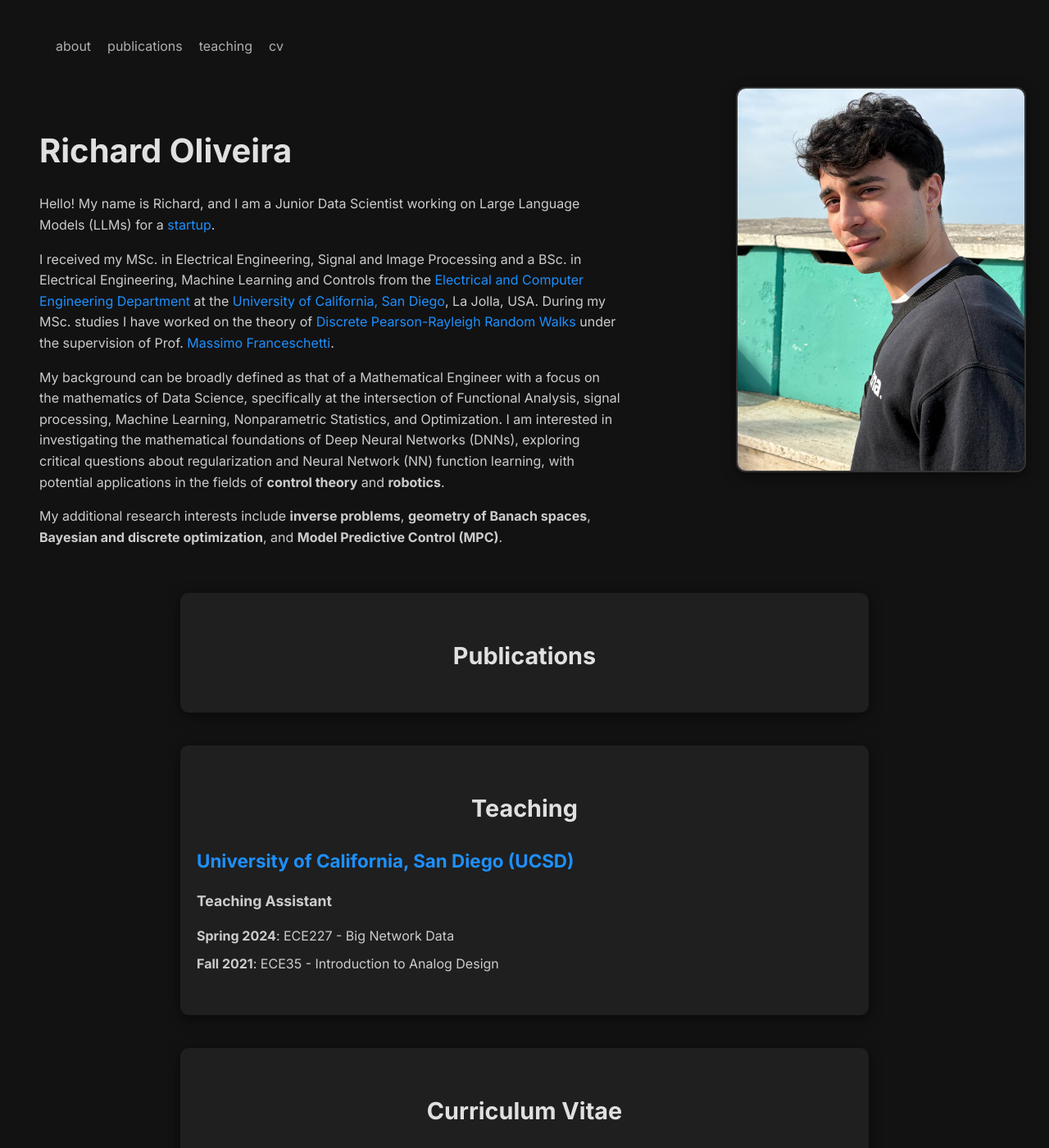
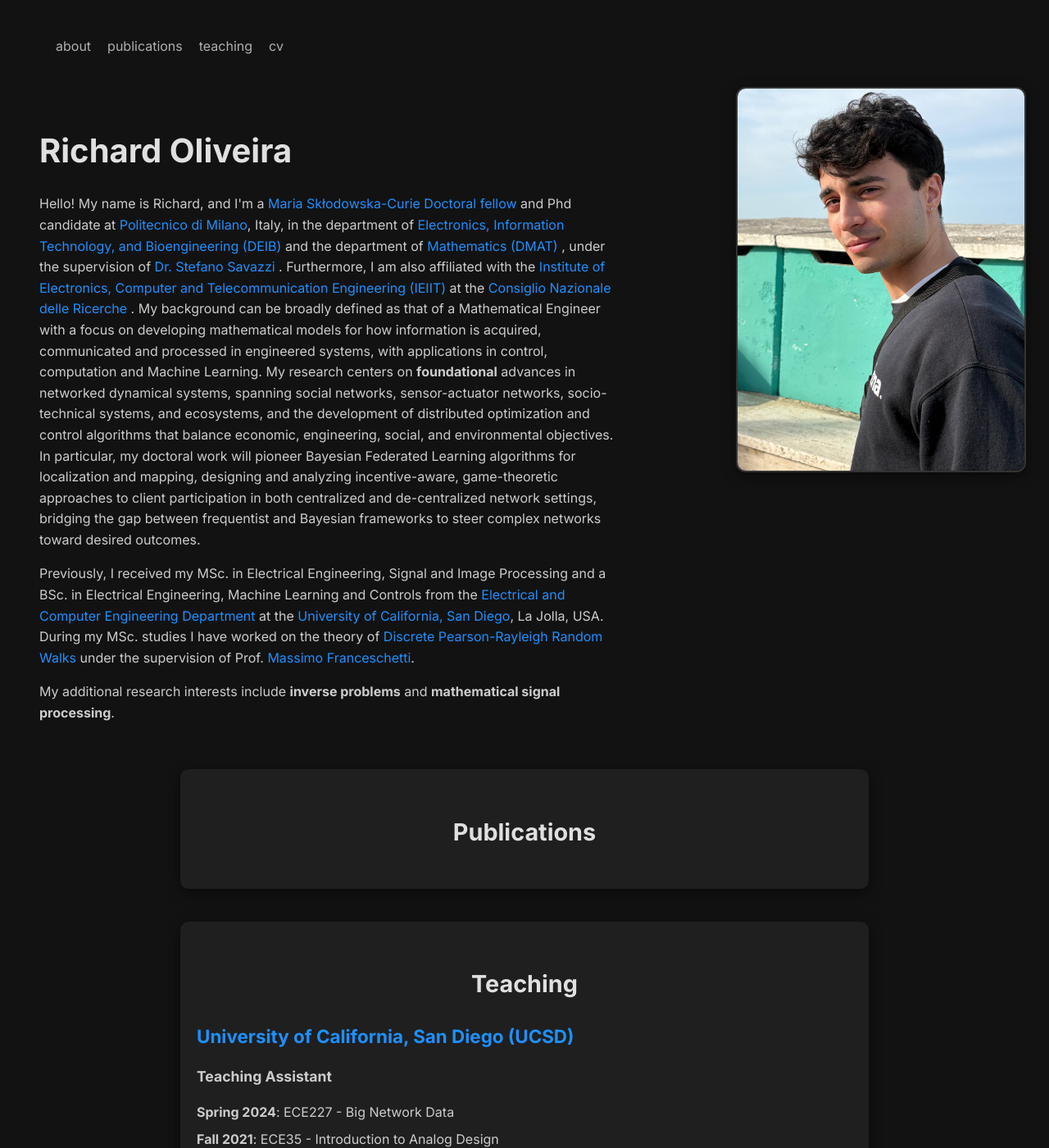
Before and after one commit to raolivei13/website_rich, a Jekyll site: the page index.html, which Jekyll copies as it is, in a window 1280 px wide and 1400 px high. Shown: the whole window at 82% size. Built offline with Jekyll 4.4.1, drawn with Linux system fonts in a browser that asks for light colours.

Commit message:
Update index.html

```diff
--- a/index.html
+++ b/index.html
@@ -34,24 +34,29 @@
       <div class="text-content">
         <h1 class="main-title">Richard Oliveira</h1>
         <p class="intro-paragraph">
-          Hello! My name is Richard, and I am a Junior Data Scientist working on Large Language Models (LLMs) for a <a href='https://onikron.com/'>startup</a>.
+          Hello! My name is Richard, and I'm a <a href="https://marie-sklodowska-curie-actions.ec.europa.eu/actions/doctoral-networks"> Maria Skłodowska-Curie Doctoral fellow </a> and Phd candidate at <a href="https://www.polimi.it/">Politecnico di Milano</a>, Italy, in the department of
+          <a href="https://www.deib.polimi.it/eng/home-page"> Electronics, Information Technology, and Bioengineering (DEIB) </a> and the department of
+          <a href="https://www.mate.polimi.it/"> Mathematics (DMAT) </a>, under the supervision of <a href=https://savazzi.faculty.polimi.it/"> Dr. Stefano Savazzi </a>.
+          Furthermore, I am also affiliated with the <a href="https://www.cnr.it/en/institute/029/institute-of-electronics-computer-and-telecommunication-engineering-ieiit"> Institute of Electronics, Computer and Telecommunication Engineering (IEIIT) </a>
+          at the <a href="https://www.cnr.it/en"> Consiglio Nazionale delle Ricerche </a>.
+          My background can be broadly defined as that of a Mathematical Engineer with a focus on developing mathematical
+          models for how information is acquired, communicated and processed in engineered systems, with applications in control, computation and Machine Learning.
+          My research centers on <strong>foundational</strong> advances in networked dynamical systems, spanning social networks,
+          sensor-actuator networks, socio-technical systems, and ecosystems, and the development of distributed optimization
+          and control algorithms that balance economic, engineering, social, and environmental objectives.
+          In particular, my doctoral work will pioneer Bayesian Federated Learning algorithms for localization and mapping,
+          designing and analyzing incentive-aware, game-theoretic approaches to client participation in both centralized and
+          de-centralized network settings, bridging the gap between frequentist and Bayesian frameworks to steer complex networks
+          toward desired outcomes.
         </p>
         <p class="intro-paragraph">
-          I received my MSc. in Electrical Engineering, Signal and Image Processing and a BSc. in Electrical Engineering, Machine Learning and Controls
+          Previously, I received my MSc. in Electrical Engineering, Signal and Image Processing and a BSc. in Electrical Engineering, Machine Learning and Controls
           from the <a href="https://www.ece.ucsd.edu/">Electrical and Computer Engineering Department</a> at the <a href="https://ucsd.edu/">University of California, San Diego</a>, La Jolla, USA.
           During my MSc. studies I have worked on the theory of <a href="https://www.researchgate.net/publication/383819910_On_the_general_problem_of_the_Pearson-Rayleigh_Random_Walk">Discrete Pearson-Rayleigh Random Walks</a> under the
-          supervision of Prof. <a href="https://web.eng.ucsd.edu/~massimo/Home.html">Massimo Franceschetti</a>.
+          supervision of Prof. <a href="http://web.eng.ucsd.edu/~massimo/Home.html">Massimo Franceschetti</a>.
         </p>
         <p class="intro-paragraph">
-          My background can be broadly defined as that of a Mathematical Engineer with a focus on the mathematics of Data Science, specifically at the
-          intersection of Functional Analysis, signal processing, Machine Learning, Nonparametric Statistics,
-          and Optimization. I am interested in investigating the mathematical foundations of Deep Neural Networks (DNNs),
-          exploring critical questions about regularization and Neural Network (NN) function learning, with potential applications
-          in the fields of <strong>control theory</strong> and <strong>robotics</strong>.
-        </p>
-        <p class="intro-paragraph">
-          My additional research interests include <strong>inverse problems</strong>, <strong>geometry of Banach spaces</strong>,
-          <strong>Bayesian and discrete optimization</strong>, and <strong>Model Predictive Control (MPC)</strong>.
+          My additional research interests include <strong>inverse problems</strong> and <strong>mathematical signal processing</strong>.
         </p>
       </div>
 
```
